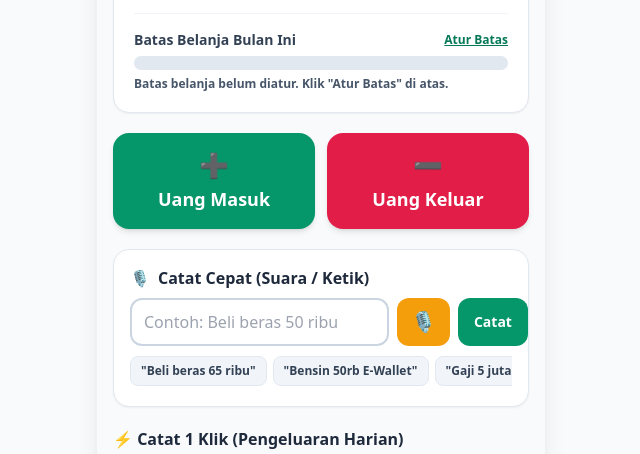
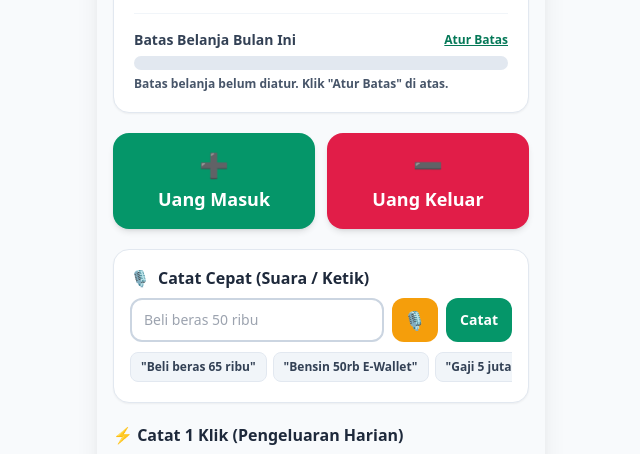
Before and after one commit to gilberthugo1/Catat-Uang-Superapp, a plain HTML site: page index.html in a window 1280 px wide. Shown: the part 273-727 px from the top of the page, without its empty margins (319-959 px from the left). Drawn offline with nearby package versions, Linux system fonts and the light colour scheme.

Commit message:
Update index.html

```diff
--- a/index.html
+++ b/index.html
@@ -3,7 +3,7 @@
 <head>
   <meta charset="UTF-8" />
   <meta name="viewport" content="width=device-width, initial-scale=1.0, maximum-scale=1.0, user-scalable=no" />
-  <title>CatatUang - Catatan Keuangan Mudah</title>
+  <title>Catat Uang - Catatan Keuangan Mudah</title>
 
   <!-- Pengaturan PWA -->
   <link rel="manifest" href="manifest.json" />
@@ -89,10 +89,10 @@
       <h3 class="font-extrabold text-slate-800 text-base mb-2 flex items-center gap-2">
         <span>🎙️</span> Catat Cepat (Suara / Ketik)
       </h3>
-      <div class="flex gap-2">
-        <input id="smartInput" type="text" placeholder="Contoh: Beli beras 50 ribu" class="flex-1 border-2 border-slate-300 focus:border-emerald-600 rounded-xl px-3 py-2.5 text-base outline-none" />
-        <button onclick="startVoice()" id="btnMic" title="Rekam Suara" class="bg-amber-500 hover:bg-amber-600 text-white px-3.5 rounded-xl font-bold text-xl btn-press">🎙️</button>
-        <button onclick="prosesSmartInput()" class="bg-emerald-600 hover:bg-emerald-700 text-white px-4 rounded-xl font-bold text-sm btn-press">Catat</button>
+     <div class="flex gap-2 w-full">
+        <input id="smartInput" type="text" placeholder="Beli beras 50 ribu" class="flex-1 min-w-0 border-2 border-slate-300 focus:border-emerald-600 rounded-xl px-3 py-2.5 text-sm outline-none" />
+        <button onclick="startVoice()" id="btnMic" title="Rekam Suara" class="shrink-0 bg-amber-500 hover:bg-amber-600 text-white px-3 rounded-xl font-bold text-lg btn-press">🎙️</button>
+        <button onclick="prosesSmartInput()" class="shrink-0 bg-emerald-600 hover:bg-emerald-700 text-white px-3.5 rounded-xl font-bold text-sm btn-press">Catat</button>
       </div>
       <div class="flex gap-1.5 mt-2.5 overflow-x-auto no-scrollbar pb-1">
         <button onclick="isiContoh('Beli beras 65 ribu')" class="shrink-0 text-xs bg-slate-100 hover:bg-slate-200 text-slate-700 font-semibold px-2.5 py-1.5 rounded-lg border border-slate-200">"Beli beras 65 ribu"</button>
```
